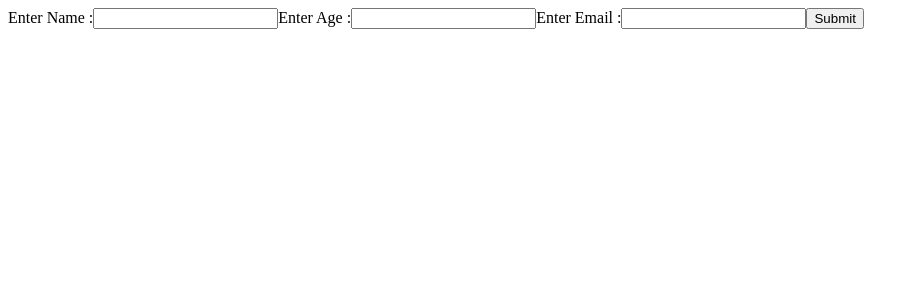
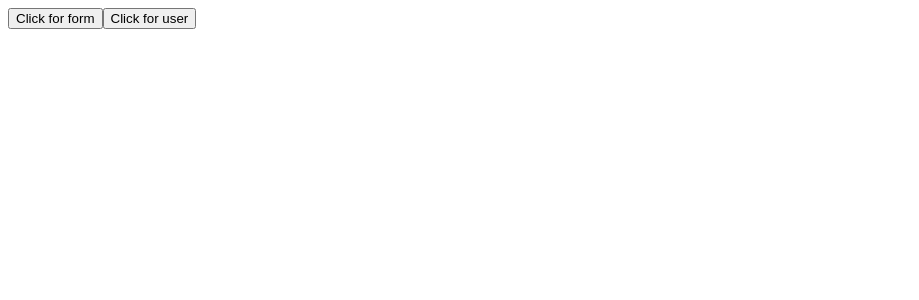
Before and after one commit to akshaypugal/React_W_Type, a React (Vite) app: page / in a window 1280 px wide. Shown: the top 300 px of the page, without its empty margins (0-919 px from the left). Built offline with nearby package versions, Linux system fonts and the light colour scheme.

Commit message:
First commit

```diff
--- a/src/App.tsx
+++ b/src/App.tsx
@@ -6,6 +6,7 @@ import Profile from './Profile'
 import Form from './Form'
 import Focus from './Focus'
 import Contanct from './Contanct'
+import Switch from './Switch'
 
 const App = () => {
   return (
@@ -13,7 +14,8 @@ const App = () => {
        {/* <Profile/> */}
        {/* <Todo/> */}
        {/* <Form/> */}
-       <Contanct/>
+       {/* <Contanct/> */}
+       <Switch/>
     </div>
   )
 }
--- /dev/null
+++ b/src/Switch.tsx
@@ -0,0 +1,26 @@
+import { ReactNode, useState } from "react"
+import Form from "./Form"
+import UserProfile from "./UserProfile"
+
+const Switch = () => {
+    const[compo , setCompo] = useState<string>('a')
+
+    const handletoggle = (componet) =>{
+        setCompo(componet)
+    }
+  return (
+    <div>
+        <button onClick={() => handletoggle('b')}>Click for form</button>
+        <button onClick={() => handletoggle('c')}>Click for user</button>
+        {
+            compo === 'b' && <Form/>
+
+        }
+          {
+            compo === 'c' && <UserProfile/>
+          }
+    </div>
+  )
+}
+
+export default Switch
```
